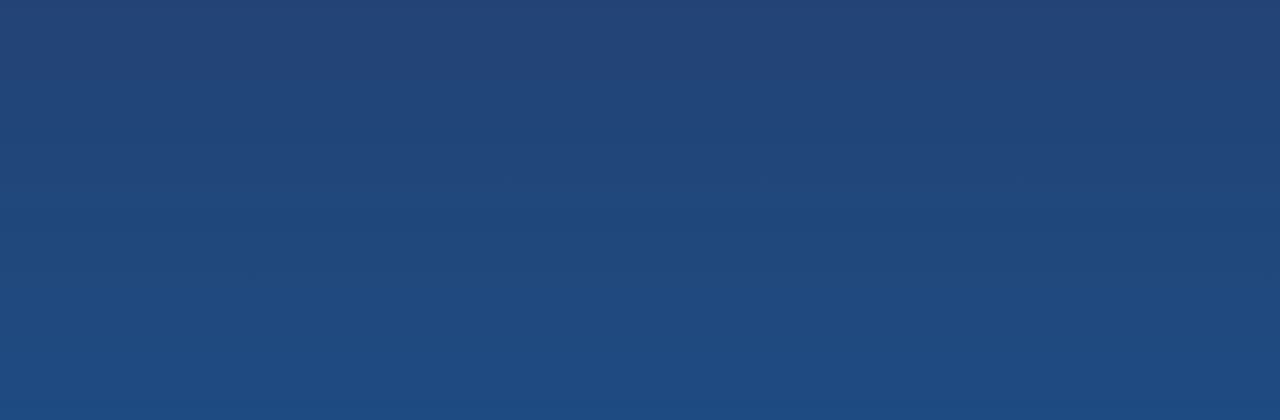
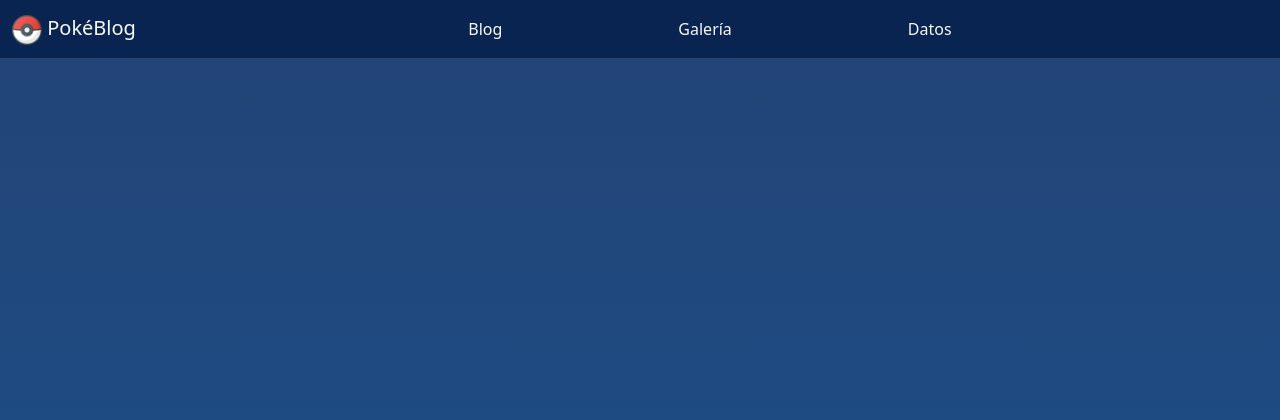
Before and after one commit to RaulMOAB/Pokemon, a PHP site: page /templates/index.template.php in a window 1280 px wide. Before the commit the part shown is empty. Shown: the top 420 px of the page. Run offline with PHP 8.4, Linux system fonts and the light colour scheme.

Commit message:
Navbar added to template

```diff
--- a/templates/index.template.php
+++ b/templates/index.template.php
@@ -9,7 +9,24 @@
     <link href="https://cdn.jsdelivr.net/npm/bootstrap@5.2.2/dist/css/bootstrap.min.css" rel="stylesheet" integrity="sha384-Zenh87qX5JnK2Jl0vWa8Ck2rdkQ2Bzep5IDxbcnCeuOxjzrPF/et3URy9Bv1WTRi" crossorigin="anonymous">
 </head>
 <body>
-
+    <nav class="navbar navbar-expand-lg sticky-top" id="navbar-section">
+        <div class="container-fluid">
+          <a class="navbar-brand" href="#" aria-current="home">
+            <img src="/M07/pokemon_php/public/img/pokeball.png" alt="Logo" width="30" height="30" class="d-inline-block align-text-center">
+            <span id="home-title">PokéBlog</span>
+          </a>
+          <button class="navbar-toggler" id="toggle-btn" type="button" data-bs-toggle="collapse" data-bs-target="#navbarNav" aria-controls="navbarNav" aria-expanded="false" aria-label="Toggle navigation">
+            <span class="navbar-toggler-icon"></span>
+          </button>
+          <div class="collapse navbar-collapse" id="navbarNav">
+            <ul class="navbar-nav">
+                <li class="nav-item"> <a class="nav-link link-light" href="#" aria-current="pokemon-news">Blog</a></li>
+                <li class="nav-item"> <a class="nav-link link-light" href="#" aria-current="pokemon-images">Galería</a></li>
+                <li class="nav-item"> <a class="nav-link link-light" href="#" aria-current="pokemon-dates">Datos</a></li>
+            </ul>
+          </div>
+        </div>
+      </nav>
 
 <script src="https://cdn.jsdelivr.net/npm/bootstrap@5.2.2/dist/js/bootstrap.bundle.min.js" integrity="sha384-OERcA2EqjJCMA+/3y+gxIOqMEjwtxJY7qPCqsdltbNJuaOe923+mo//f6V8Qbsw3" crossorigin="anonymous"></script>
 </body>
```
